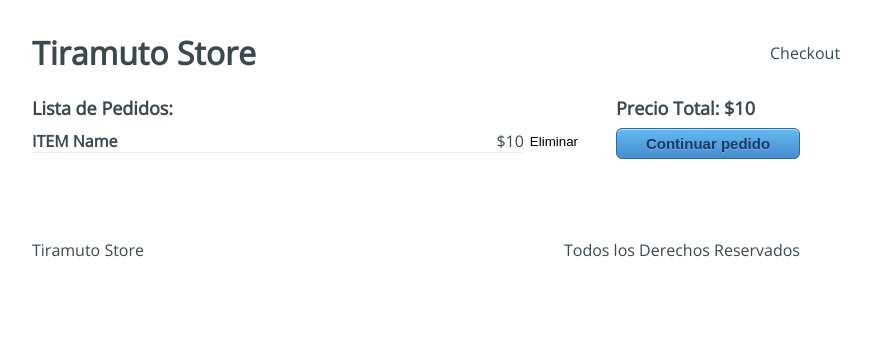
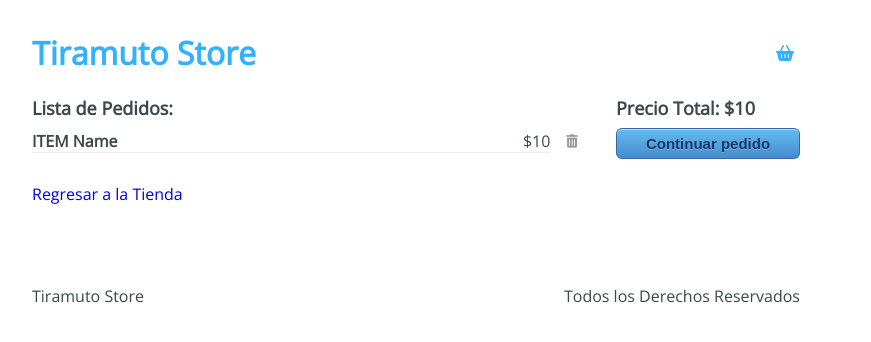
Before and after one commit to EdwarAguiar/tiramuto-fe, a React app: page /checkout in a window 1280 px wide. Shown: the top 342 px of the page, without its empty margins (224-1095 px from the left). Built offline with nearby package versions, Linux system fonts and the light colour scheme.

Commit message:
[11]- Se conectan las Vistas de la Tienda y Checkout - Se incorporan los iconos de Font Awesome

```diff
--- a/public/index.html
+++ b/public/index.html
@@ -5,6 +5,7 @@
     <meta http-equiv="X-UA-Compatible" content="IE=edge">
     <meta name="viewport" content="width=device-width, initial-scale=1.0">
     <title>Tiramuto Store</title>
+    <script src="https://kit.fontawesome.com/85eca9e880.js" crossorigin="anonymous"></script>
 </head>
 
 <body>
--- a/src/components/Header.jsx
+++ b/src/components/Header.jsx
@@ -1,12 +1,17 @@
 import React from 'react';
+import { Link } from 'react-router-dom';
 import '../styles/components/Header.css';
 
 const Header = () => {
   return (
     <div className="Header">
-        <h1 className="Header-title">Tiramuto Store</h1>
+        <h1 className="Header-title">
+          <Link to="/">Tiramuto Store</Link>
+        </h1>
         <div className="Header-checkout">
-            Checkout
+            <Link to="/checkout">
+              <i className="fas fa-shopping-basket"></i>
+            </Link>
         </div>
     </div>
   );
--- a/src/containers/Checkout.jsx
+++ b/src/containers/Checkout.jsx
@@ -1,4 +1,5 @@
 import React from 'react';
+import { Link } from 'react-router-dom';
 import '../styles/components/Checkout.css';
 
 const Checkout = () => {
@@ -11,12 +12,22 @@ const Checkout = () => {
             <h4>ITEM Name</h4>
             <span>$10</span>
           </div>
-          <button type="button">Eliminar</button>
+          <button type="button">
+            <i className="fas fa-trash-alt"></i>
+          </button>
         </div>
       </div>
       <div className="Checkout-sidebar">
         <h3>Precio Total: $10</h3>
-        <button type="button">Continuar pedido</button>
+        <Link to="/checkout/information">
+          <button type="button">Continuar pedido</button>
+        </Link>
+
+      </div>
+      <div className="Checkout-button">
+        <Link to="/store">
+          Regresar a la Tienda
+        </Link>
       </div>
     </div>
   );
--- a/src/containers/Information.jsx
+++ b/src/containers/Information.jsx
@@ -1,4 +1,5 @@
 import React from 'react';
+import { Link } from 'react-router-dom';
 import '../styles/components/Information.css';
 
 const Information = () => {
@@ -23,10 +24,14 @@ const Information = () => {
         </div>
         <div className="Information-buttons">
           <div className="Information-back">
-            Regresar
+            <Link to="/checkout">
+              Regresar
+            </Link>
           </div>
           <div className="Information-next">
-            Pagar
+            <Link to="/checkout/payment">
+              Pagar
+            </Link>
           </div>
         </div>
       </div>
--- a/src/containers/Payment.jsx
+++ b/src/containers/Payment.jsx
@@ -1,4 +1,5 @@
 import React from 'react';
+import { Link } from 'react-router-dom';
 import '../styles/components/Payment.css';
 
 const Payment = () => {
@@ -10,7 +11,13 @@ const Payment = () => {
           Boton de Pago con Paypal
         </div>
       </div>
+      <div className="Payment-navigator">
+      <Link to="/checkout/information">
+        <button type="text">Regresar a Informacion de Contancto </button>
+      </Link>
     </div>
+    </div>
+
   );
 };
 
```
